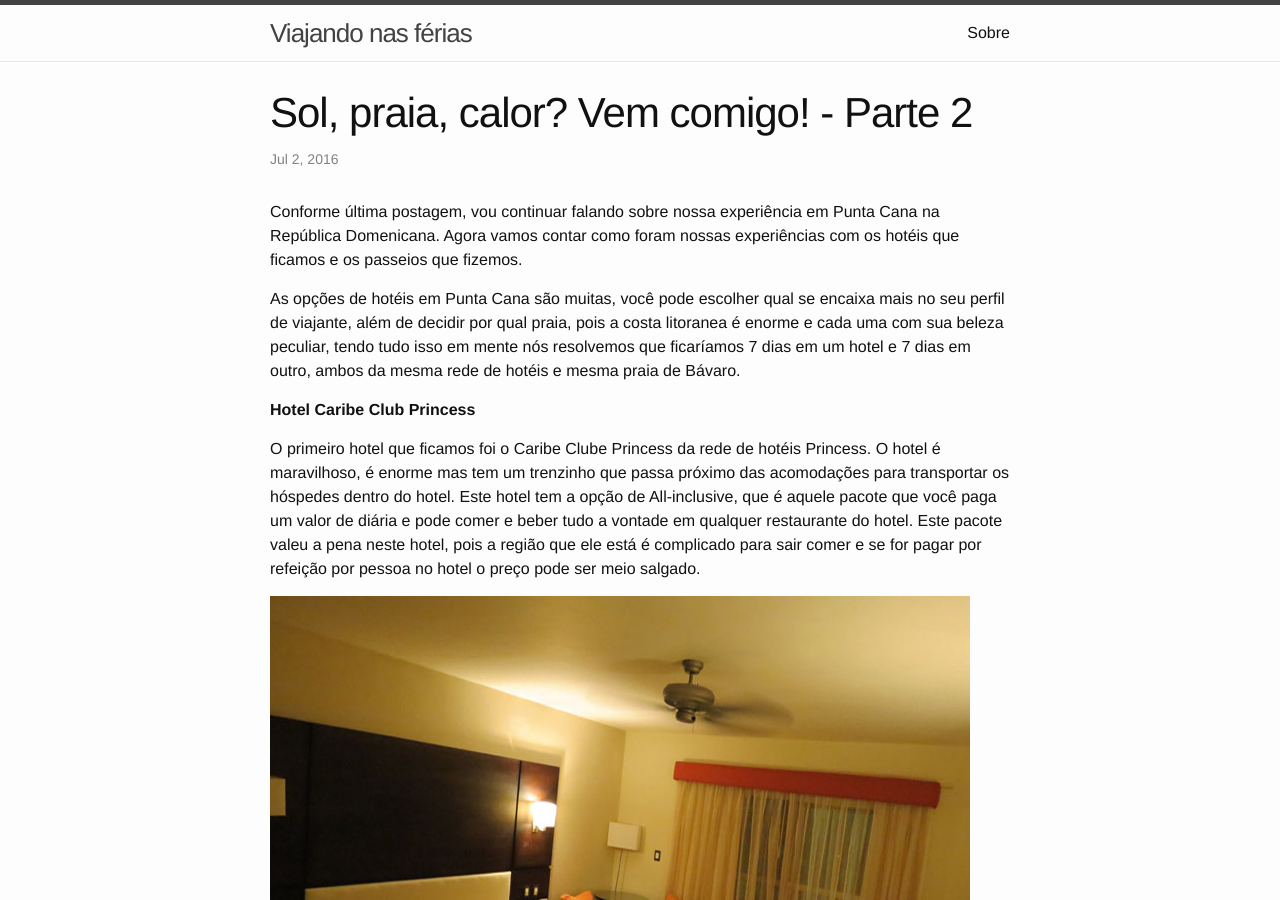
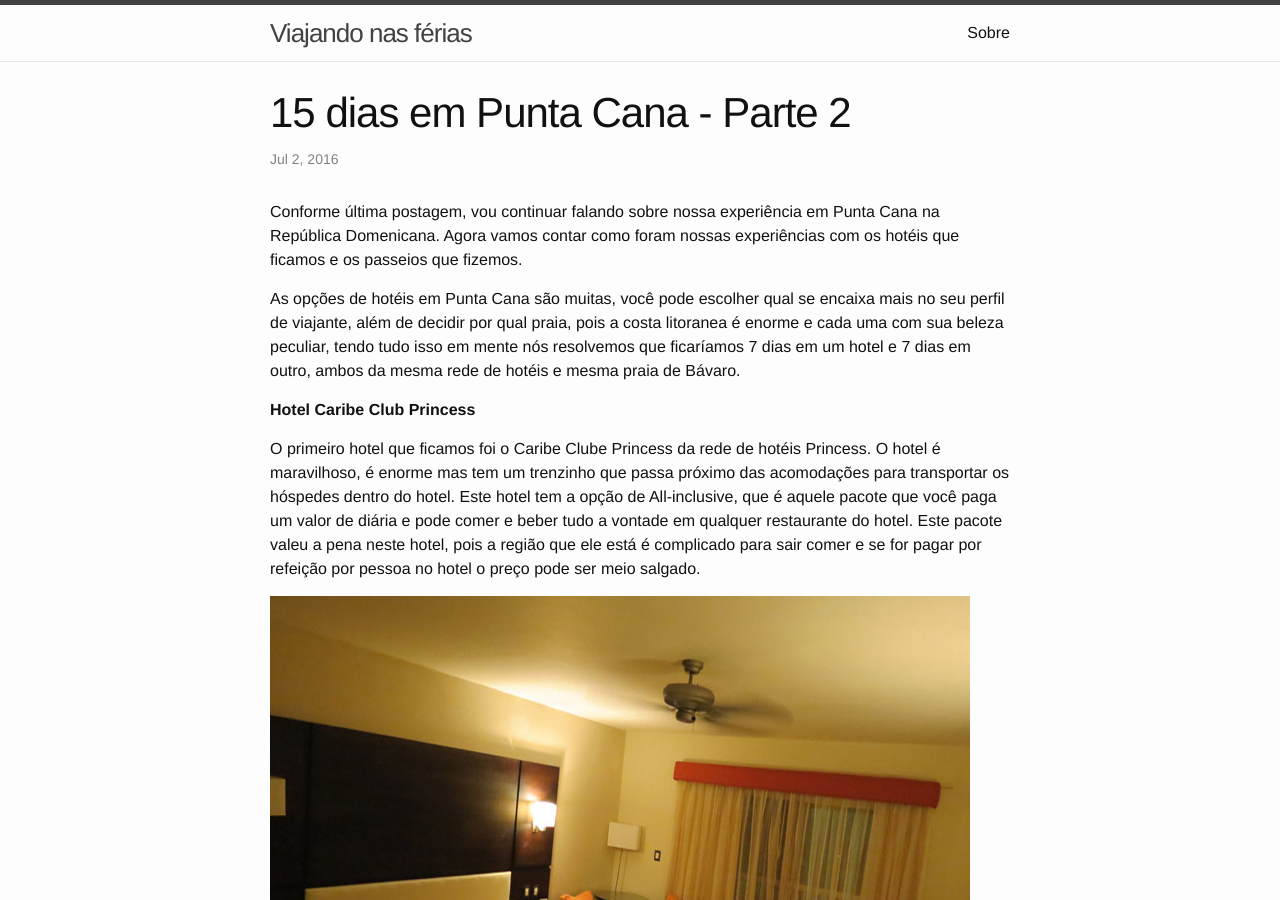
Before and after one commit to ruanltbg/viajandonasferias, a Jekyll site: the page built from _posts/2016-07-02-Punta-Cana-Parte-2.md, in a window 1280 px wide and 900 px high. Built offline with Jekyll 4.4.1, drawn with Linux system fonts in a browser that asks for light colours.

Commit message:
Update 2016-07-02-Punta-Cana-Parte-2.md

```diff
--- a/_posts/2016-07-02-Punta-Cana-Parte-2.md
+++ b/_posts/2016-07-02-Punta-Cana-Parte-2.md
@@ -1,8 +1,10 @@
 ---
 layout: post
-title:  "Sol, praia, calor? Vem comigo! - Parte 2"
+title:  "15 dias em Punta Cana - Parte 2"
 date:   2016-07-02 16:00:31 +0000
-categories: Diario de bordo
+categories: melhores-destinos
+description: Veja como é se hospedar no Hotel Caribe Club Princess; nadar com golfinhos, tubarões, arraias e focas em aguas salgadas cristalinas de Punta Cana.
+thumb: (http://www.viajandonasferias.com.br/imagens/post3/capa.jpg)
 ---
 
 
```
